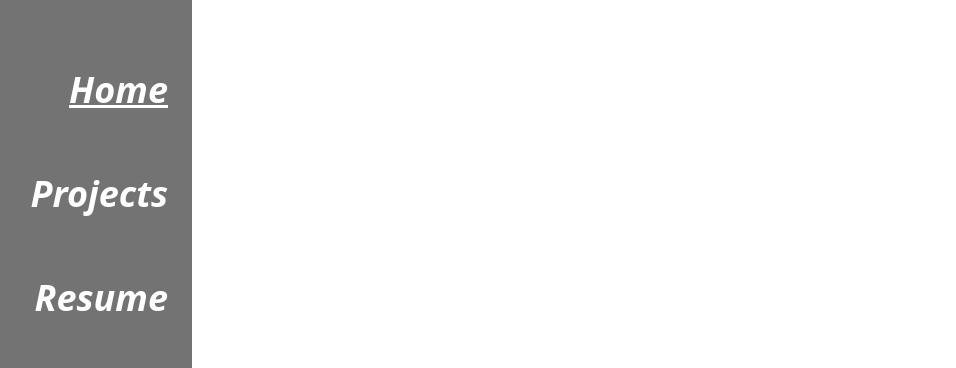
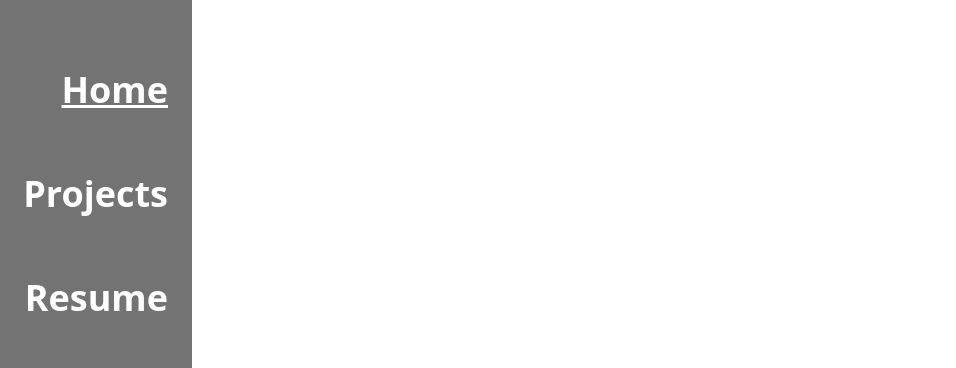
Before and after one commit to scotthitch/s-hitchcock-website, a Vue app: page / in a window 1280 px wide. Both pictures are taken after a click on the link 24 px from the left and 400 px from the top of the page. Shown: the part 206-574 px from the top of the page, without its empty margins (0-956 px from the left). Built offline with nearby package versions, Linux system fonts and the light colour scheme.

Commit message:
feat: remove italic from navbar

```diff
--- a/src/components/NavBar.vue
+++ b/src/components/NavBar.vue
@@ -97,7 +97,7 @@ onUnmounted(() => {
                         <div
                             v-for="(navBarRoute, index) in navBarRoutes"
                             v-bind:key="index"
-                            class="text-white italic hover:scale-110 opacity-100 text-2xl xs:text-3xl sm:text-4xl navbarRoute font-bold"
+                            class="text-white hover:scale-110 opacity-100 text-2xl xs:text-3xl sm:text-4xl navbarRoute font-bold"
                         >
                             <div class="flex flex-row gap-2 items-center">
                                 <router-link :to="navBarRoute.to" :id="navBarRoute.id">{{
```
